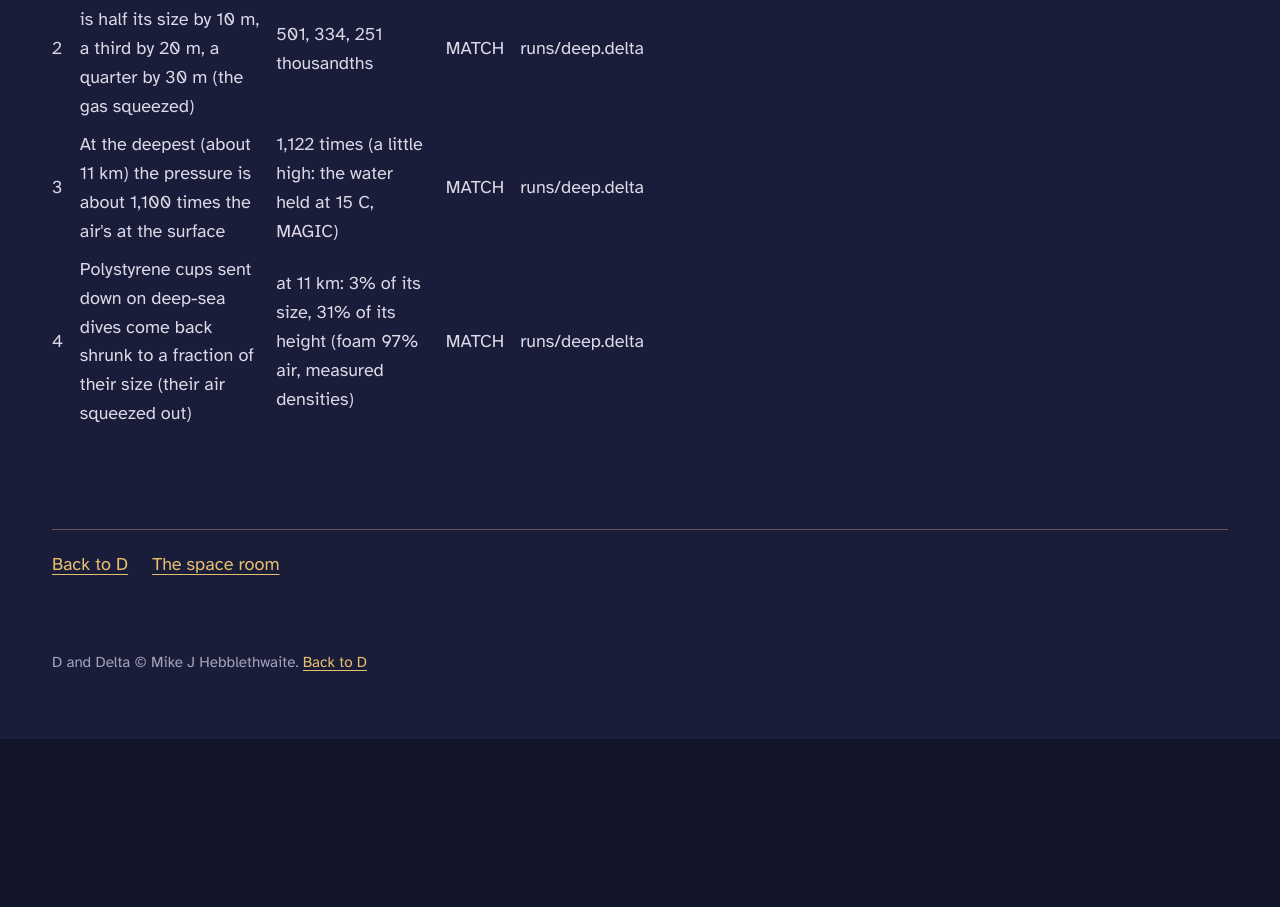
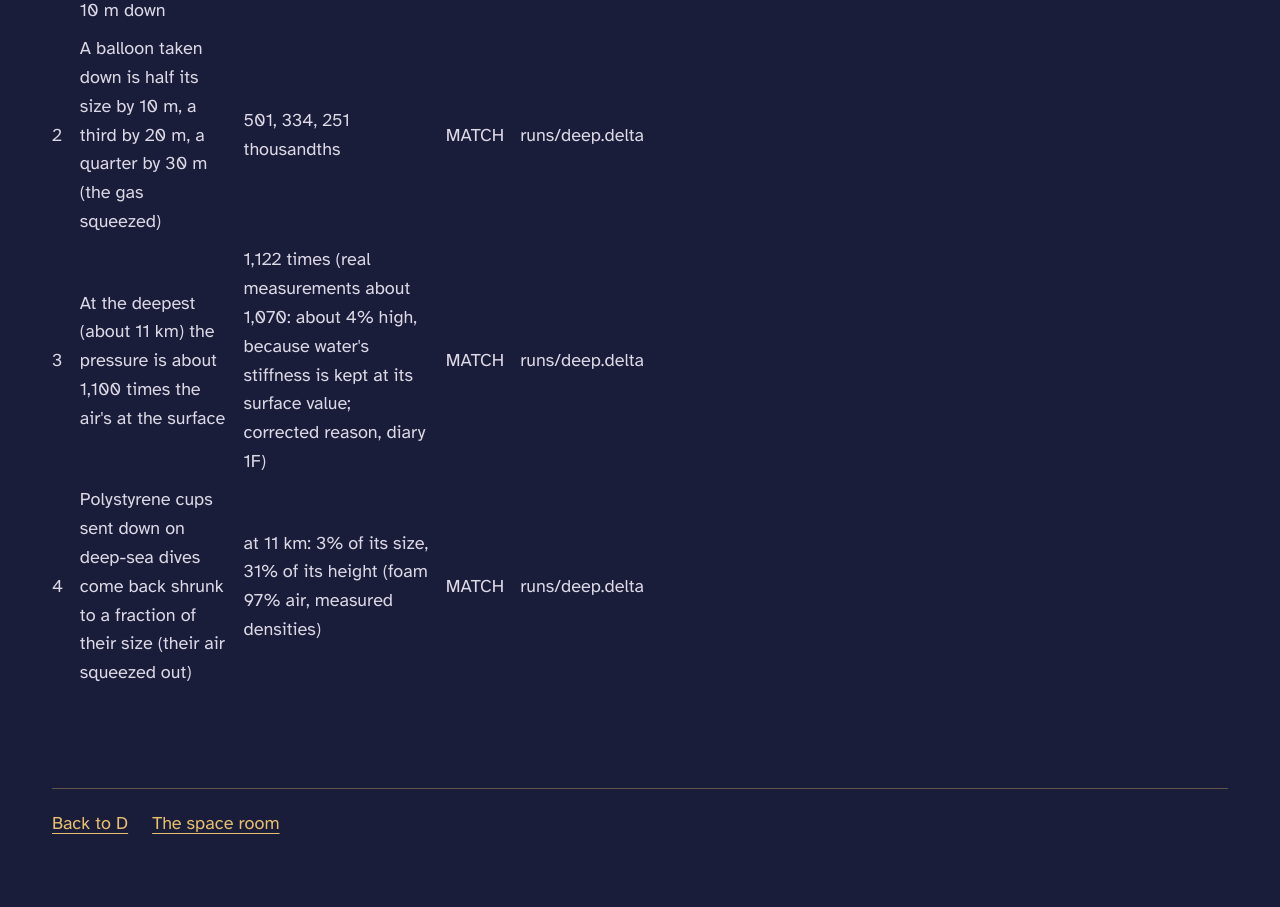
Before and after one commit to mikehebblethwaite-hub/d-math, a plain HTML site: page site/track.html in a window 1280 px wide. Shown: the part 7288-8195 px from the top of the page. Before the commit the page ends 8027 px from the top, so only its background shows below. Drawn offline with Linux system fonts and the light colour scheme.

Commit message:
the deep: the ocean's measured warmth by depth in place of the made-up 15 C; correction (diary 1F): the bottom pressure's 4% excess comes from water's stiffness held at its surface value, not the warmth; MAGIC updated
Co-Authored-By: Claude Opus 5.5 <noreply@anthropic.com>

```diff
--- a/site/track.html
+++ b/site/track.html
@@ -63,7 +63,7 @@
       <tr><th>#</th><th>Known result (what really happens)</th><th>Lab's answer</th><th>Match?</th><th>Run</th></tr>
       <tr><td>1</td><td>Water's pressure grows by about one more air pressure for every 10 m down</td><td>1.99 at 10 m, 2.99 at 20 m, 3.98 at 30 m, 10.9 at 100 m</td><td>MATCH</td><td>runs/deep.delta</td></tr>
       <tr><td>2</td><td>A balloon taken down is half its size by 10 m, a third by 20 m, a quarter by 30 m (the gas squeezed)</td><td>501, 334, 251 thousandths</td><td>MATCH</td><td>runs/deep.delta</td></tr>
-      <tr><td>3</td><td>At the deepest (about 11 km) the pressure is about 1,100 times the air's at the surface</td><td>1,122 times (a little high: the water held at 15 C, MAGIC)</td><td>MATCH</td><td>runs/deep.delta</td></tr>
+      <tr><td>3</td><td>At the deepest (about 11 km) the pressure is about 1,100 times the air's at the surface</td><td>1,122 times (real measurements about 1,070: about 4% high, because water&#x27;s stiffness is kept at its surface value; corrected reason, diary 1F)</td><td>MATCH</td><td>runs/deep.delta</td></tr>
       <tr><td>4</td><td>Polystyrene cups sent down on deep-sea dives come back shrunk to a fraction of their size (their air squeezed out)</td><td>at 11 km: 3% of its size, 31% of its height (foam 97% air, measured densities)</td><td>MATCH</td><td>runs/deep.delta</td></tr>
     </table>
   </section>
```
Also changed, not shown: lang/lab/runs/data/deep-2026-11-21/out-measured-warmth.txt (added), 5 other files.
